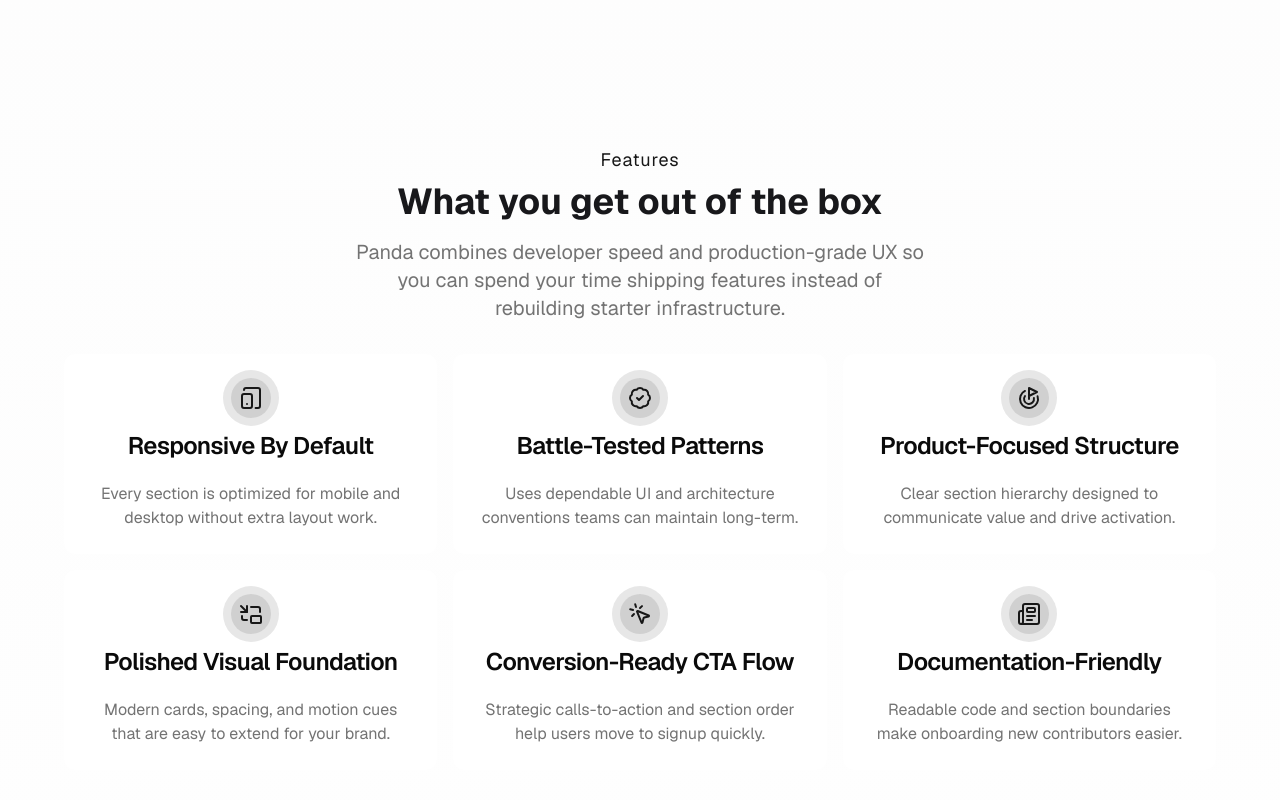
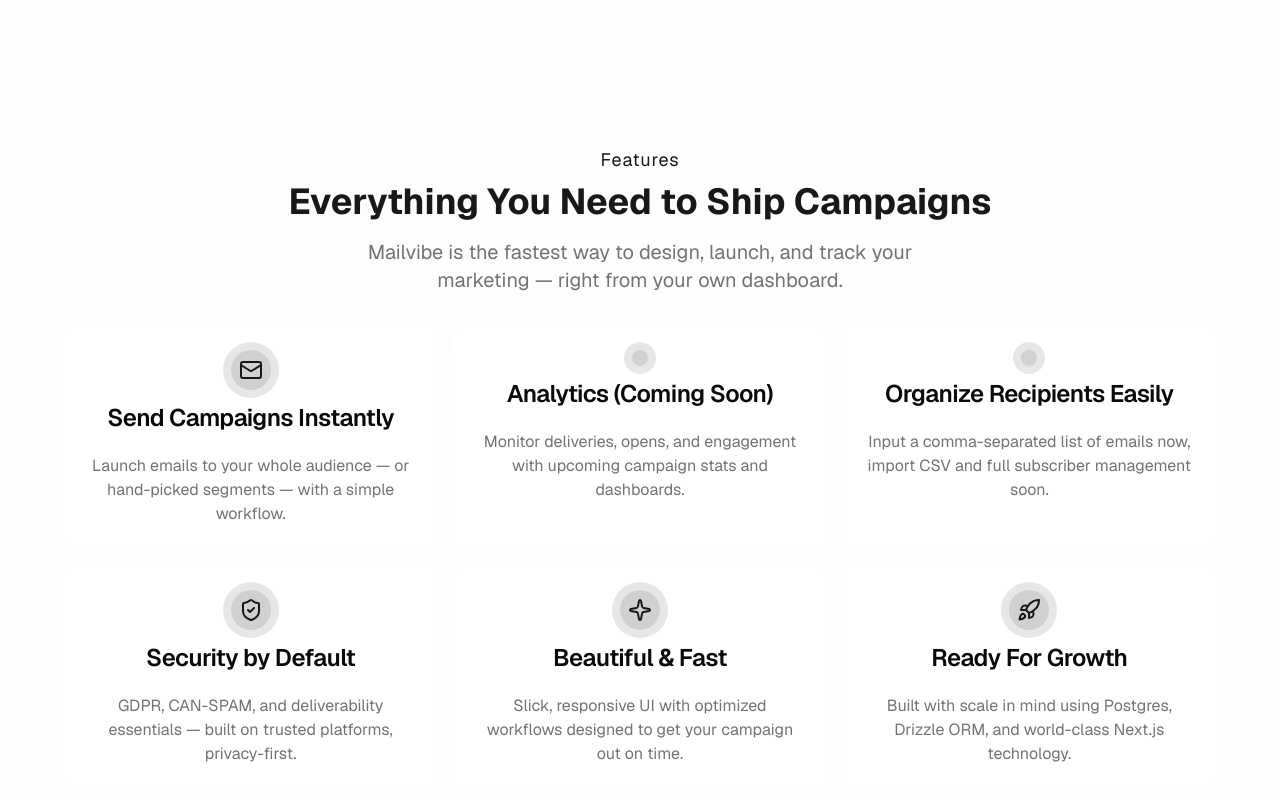
Before and after one commit to chiragbidx/blocksmith-iip, a Next.js app: page / in a window 1280 px wide. Shown: the part 2995-3795 px from the top of the page. Built offline with nearby package versions, Linux system fonts and the light colour scheme.

Commit message:
Mailvibe feature section

```diff
--- a/components/home/LayoutFeatureGridSection.tsx
+++ b/components/home/LayoutFeatureGridSection.tsx
@@ -10,40 +10,40 @@
 
 const featureList: FeaturesProps[] = [
   {
-    icon: "TabletSmartphone",
-    title: "Responsive By Default",
+    icon: "Mail",
+    title: "Send Campaigns Instantly",
     description:
-      "Every section is optimized for mobile and desktop without extra layout work.",
+      "Launch emails to your whole audience — or hand-picked segments — with a simple workflow.",
   },
   {
-    icon: "BadgeCheck",
-    title: "Battle-Tested Patterns",
+    icon: "BarChart2",
+    title: "Analytics (Coming Soon)",
     description:
-      "Uses dependable UI and architecture conventions teams can maintain long-term.",
+      "Monitor deliveries, opens, and engagement with upcoming campaign stats and dashboards.",
   },
   {
-    icon: "Goal",
-    title: "Product-Focused Structure",
+    icon: "UserPlus2",
+    title: "Organize Recipients Easily",
     description:
-      "Clear section hierarchy designed to communicate value and drive activation.",
+      "Input a comma-separated list of emails now, import CSV and full subscriber management soon.",
   },
   {
-    icon: "PictureInPicture",
-    title: "Polished Visual Foundation",
+    icon: "ShieldCheck",
+    title: "Security by Default",
     description:
-      "Modern cards, spacing, and motion cues that are easy to extend for your brand.",
+      "GDPR, CAN-SPAM, and deliverability essentials — built on trusted platforms, privacy-first.",
   },
   {
-    icon: "MousePointerClick",
-    title: "Conversion-Ready CTA Flow",
+    icon: "Sparkle",
+    title: "Beautiful & Fast",
     description:
-      "Strategic calls-to-action and section order help users move to signup quickly.",
+      "Slick, responsive UI with optimized workflows designed to get your campaign out on time.",
   },
   {
-    icon: "Newspaper",
-    title: "Documentation-Friendly",
+    icon: "Rocket",
+    title: "Ready For Growth",
     description:
-      "Readable code and section boundaries make onboarding new contributors easier.",
+      "Built with scale in mind using Postgres, Drizzle ORM, and world-class Next.js technology.",
   },
 ];
 
@@ -55,12 +55,11 @@
       </h2>
 
       <h2 className="text-3xl md:text-4xl text-center font-bold mb-4">
-        What you get out of the box
+        Everything You Need to Ship Campaigns
       </h2>
 
       <h3 className="md:w-1/2 mx-auto text-xl text-center text-muted-foreground mb-8">
-        Panda combines developer speed and production-grade UX so you can spend
-        your time shipping features instead of rebuilding starter infrastructure.
+        Mailvibe is the fastest way to design, launch, and track your marketing — right from your own dashboard.
       </h3>
 
       <div className="grid sm:grid-cols-2 lg:grid-cols-3 gap-4">
```
